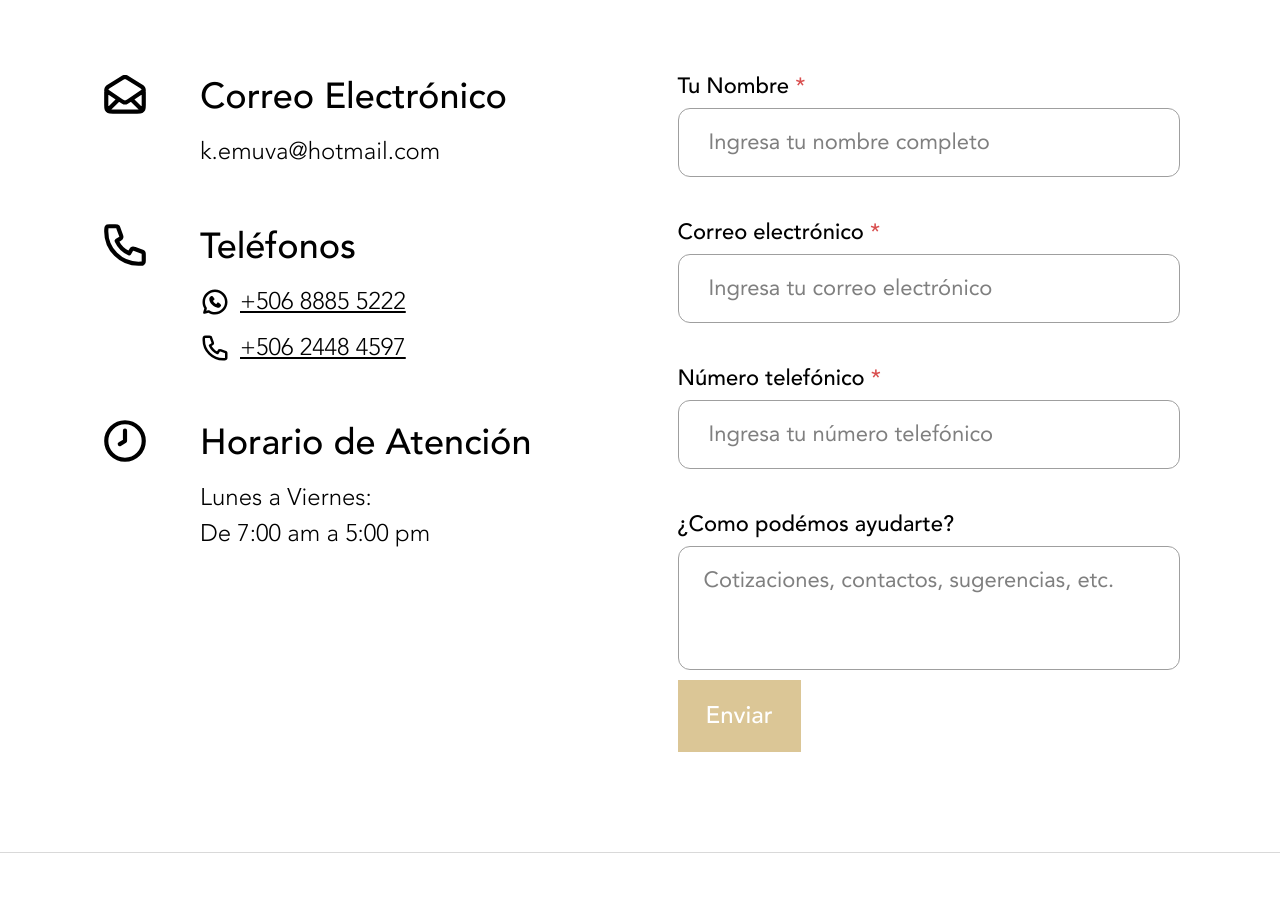
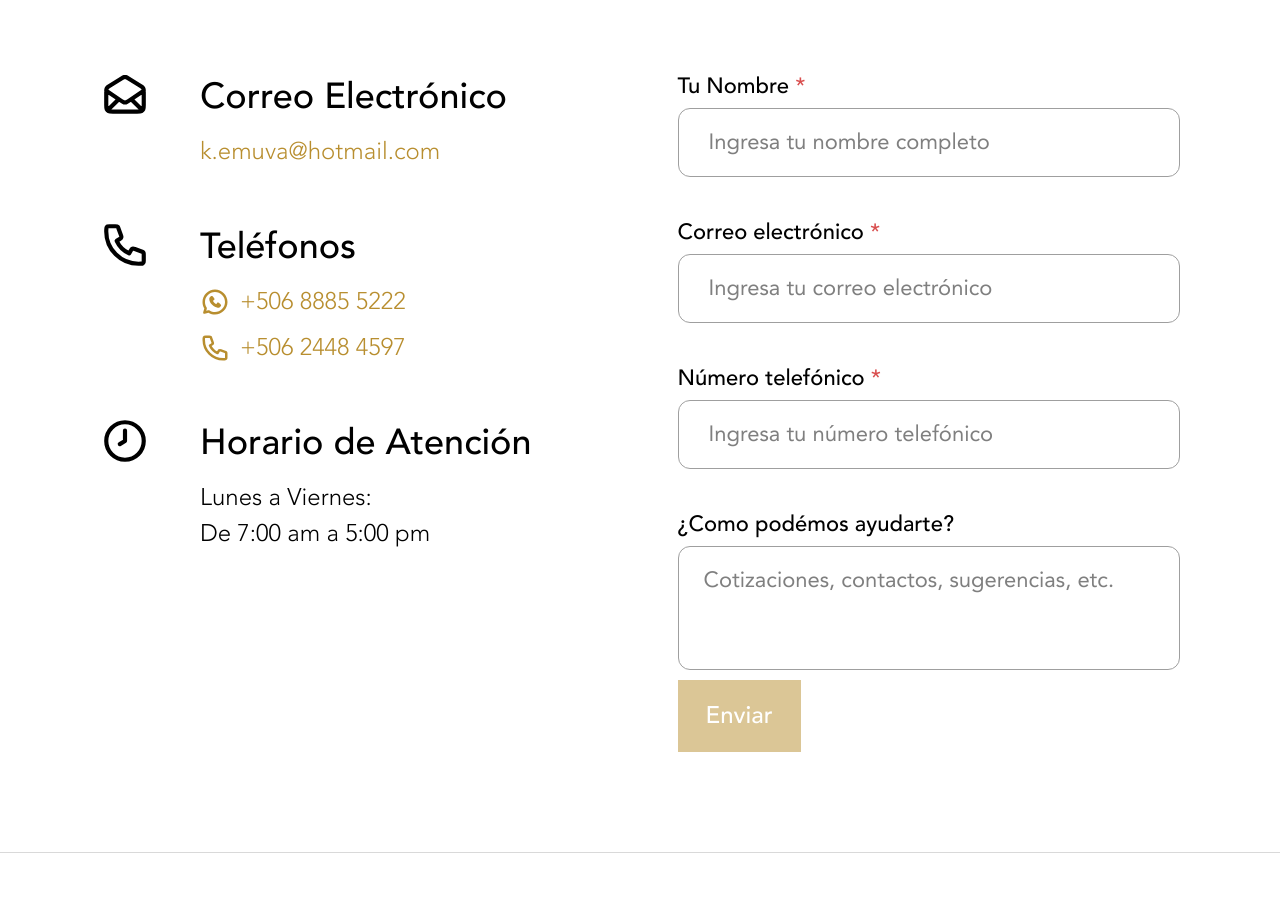
Before and after one commit to MarlonMQ/famuque-page, a React (Vite) app: page /contact in a window 1280 px wide. Shown: the part 860-1767 px from the top of the page. Built offline with nearby package versions, Linux system fonts and the light colour scheme; no server answers.

Commit message:
feat(ContactPage): update button variants to 'quaternary' for consistency

```diff
--- /dev/null
+++ b/src/data/brandsData.ts
@@ -0,0 +1,3 @@
+const images = import.meta.glob("@/assets/brands/*.webp", { eager: true });
+
+export const brandsData = Object.values(images).map((image) => (image as { default: string }).default);
--- a/src/pages/ContactPage.tsx
+++ b/src/pages/ContactPage.tsx
@@ -83,7 +83,7 @@ function ContactPage() {
                   className="w-fit"
                   labelClassName="text-dh-4 tablet:text-dh-3 font-avenir-light"
                   onClick={() => window.open("mailto:k.emuva@hotmail.com", "_blank")}
-                  variant="secondary"
+                  variant="quaternary"
                 >
                   k.emuva@hotmail.com
                 </FamuqueButton>
@@ -99,7 +99,7 @@ function ContactPage() {
                     className="w-fit"
                     labelClassName="text-dh-4 tablet:text-dh-3 font-avenir-light"
                     onClick={() => window.open("https://wa.me/50688855222", "_blank")}
-                    variant="hyperlinks"
+                    variant="quaternary"
                     prepend_icon={<WhatsappIcon className="size-comp-1"/>}
                   >
                     +506 8885 5222
@@ -108,7 +108,7 @@ function ContactPage() {
                     className="w-fit"
                     labelClassName="text-dh-4 tablet:text-dh-3 font-avenir-light"
                     onClick={() => window.open("tel:+50624484597", "_blank")}
-                    variant="hyperlinks"
+                    variant="quaternary"
                     prepend_icon={<PhoneIcon className="size-comp-1"/>}
                   >
                     +506 2448 4597
```
